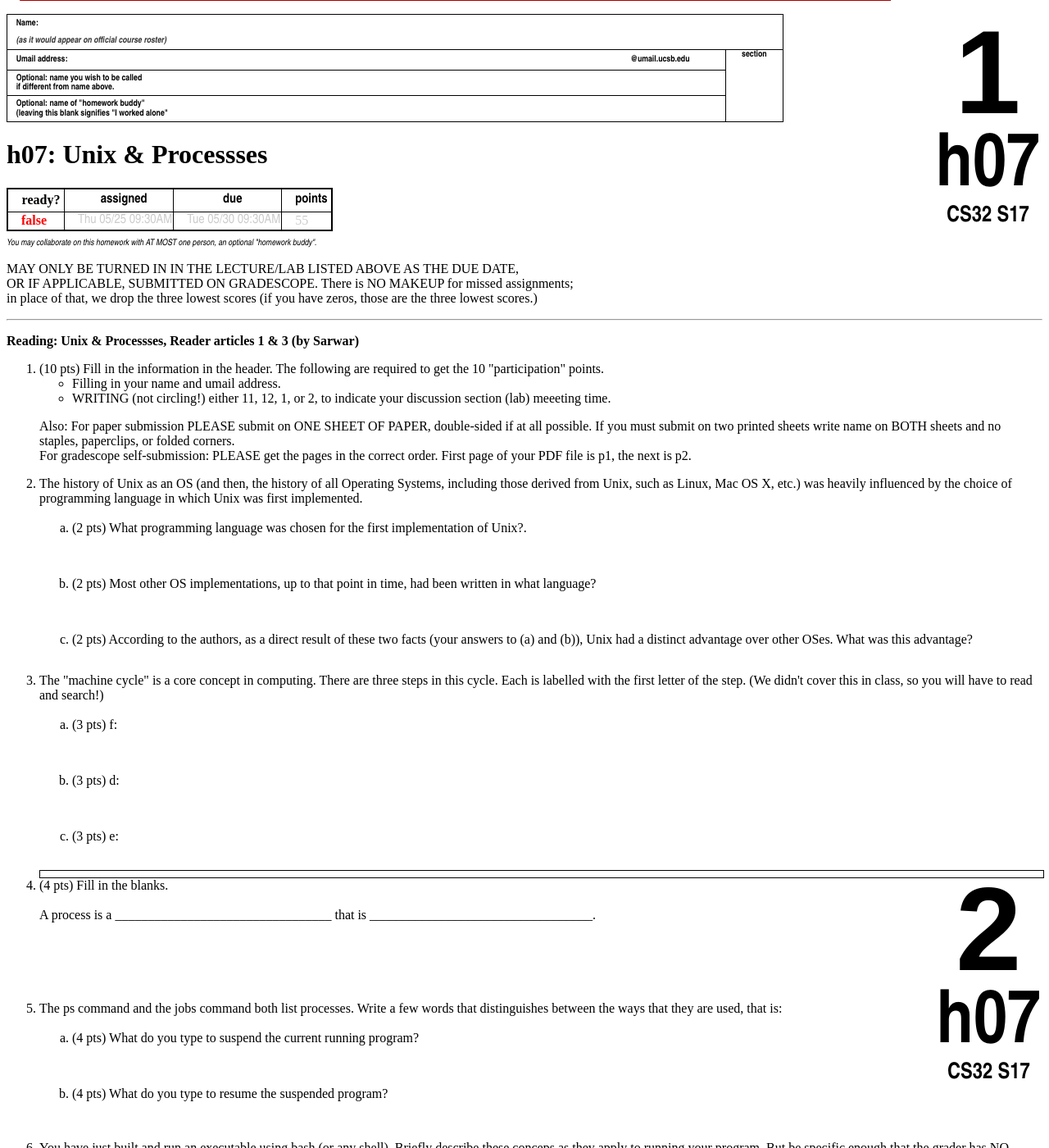
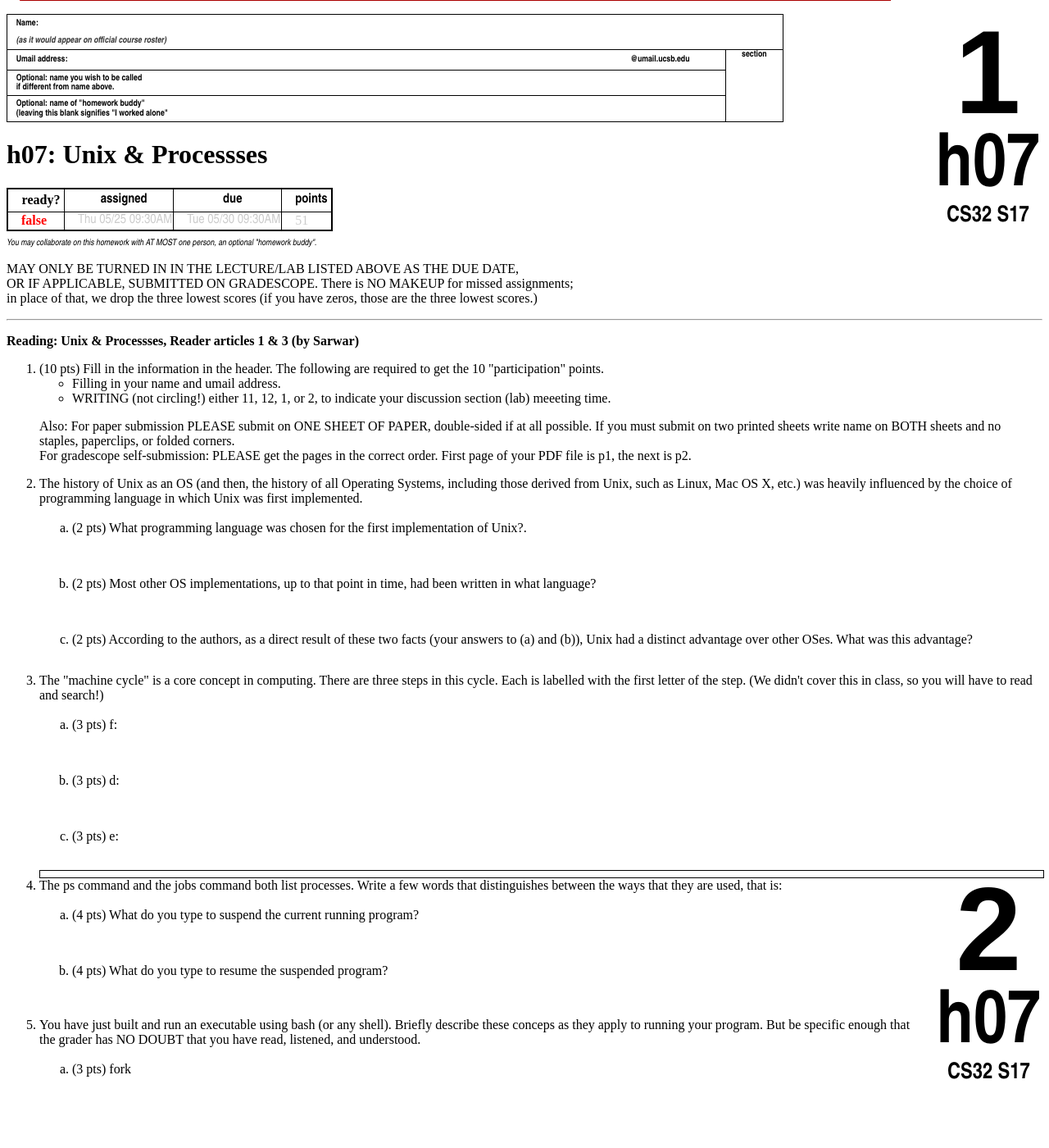
Before and after one commit to ucsb-cs32-s17/ucsb-cs32-s17.github.io, a Jekyll site: the page built from _hwk/h07.md, in a window 1280 px wide and 1400 px high, scrolled down 297 px. Shown: the whole window at 82% size. Built offline with Jekyll 4.4.1, drawn with Linux system fonts in a browser that asks for light colours.

Commit message:
Update h07.md

```diff
--- a/_hwk/h07.md
+++ b/_hwk/h07.md
@@ -48,11 +48,6 @@ https://ucsb-cs32-s17.github.io/hwk/h07/
  <div class="pagebreak"></div>
 
 
-  <li style='margin-bottom:6em;'>(4 pts) Fill in the blanks. <br /><br />
-  A process is a _________________________________ that is __________________________________.
- </li>
-
-
   <li>The ps command and the jobs command both list processes. Write a few words that distinguishes between the ways that they are used, that is:
   <ol>
     <li style='margin-bottom:2em;'>(4 pts) What do you type to suspend the current running program?</li>
```
